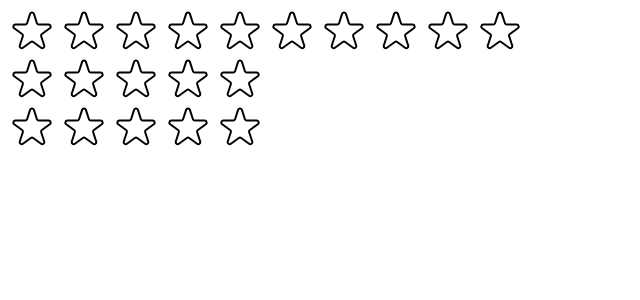
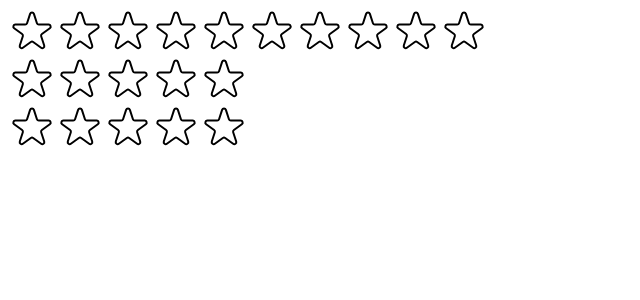
Before and after one commit to greninjam26/React, a React (Create React App) app in the folder usepopcorn/: page / in a window 1280 px wide. Shown: the top 300 px of the page, without its empty margins (0-640 px from the left). Built offline with nearby package versions, Linux system fonts and the light colour scheme.

Commit message:
improve the stars style

```diff
--- a/usepopcorn/src/StarRating.js
+++ b/usepopcorn/src/StarRating.js
@@ -8,7 +8,6 @@ const containerStyle = {
 
 const starContainerStyle = {
 	display: "flex",
-	gap: "4px",
 };
 
 const textStyle = {
```
